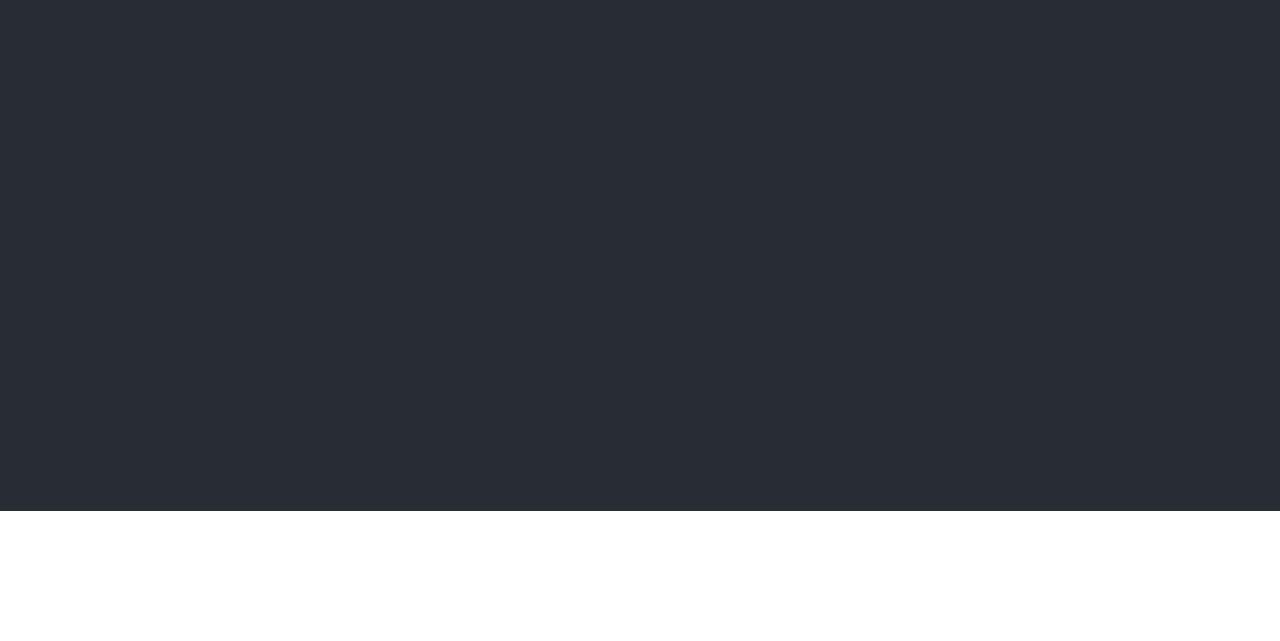
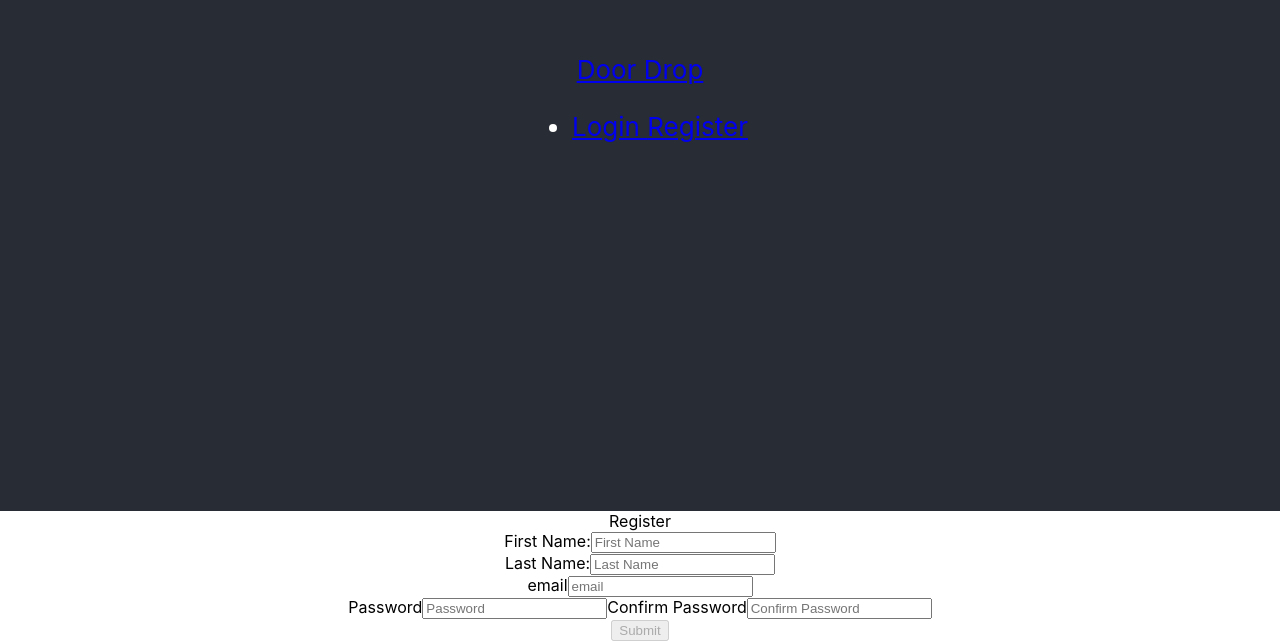
Before and after one commit to greensharpie/Door_Drop_Frontend, a React (Create React App) app: page /register in a window 1280 px wide. Shown: the part 289-930 px from the top of the page. Before the commit the page ends 800 px from the top, so only its background shows below. Built offline with nearby package versions, Linux system fonts and the light colour scheme.

Commit message:
register form create

```diff
--- a/public/index.html
+++ b/public/index.html
@@ -2,42 +2,12 @@
 <html lang="en">
   <head>
     <meta charset="utf-8" />
-    <link rel="icon" href="%PUBLIC_URL%/favicon.ico" />
+    <!-- <link rel="icon" href="%PUBLIC_URL%/favicon.ico" /> -->
     <meta name="viewport" content="width=device-width, initial-scale=1" />
     <meta name="theme-color" content="#000000" />
-    <meta
-      name="description"
-      content="Web site created using create-react-app"
-    />
-    <link rel="apple-touch-icon" href="%PUBLIC_URL%/logo192.png" />
-    <!--
-      manifest.json provides metadata used when your web app is installed on a
-      user's mobile device or desktop. See https://developers.google.com/web/fundamentals/web-app-manifest/
-    -->
-    <link rel="manifest" href="%PUBLIC_URL%/manifest.json" />
-    <!--
-      Notice the use of %PUBLIC_URL% in the tags above.
-      It will be replaced with the URL of the `public` folder during the build.
-      Only files inside the `public` folder can be referenced from the HTML.
-
-      Unlike "/favicon.ico" or "favicon.ico", "%PUBLIC_URL%/favicon.ico" will
-      work correctly both with client-side routing and a non-root public URL.
-      Learn how to configure a non-root public URL by running `npm run build`.
-    -->
     <title>Door Drop</title>
   </head>
   <body>
-    <noscript>You need to enable JavaScript to run this app.</noscript>
     <div id="root"></div>
-    <!--
-      This HTML file is a template.
-      If you open it directly in the browser, you will see an empty page.
-
-      You can add webfonts, meta tags, or analytics to this file.
-      The build step will place the bundled scripts into the <body> tag.
-
-      To begin the development, run `npm start` or `yarn start`.
-      To create a production bundle, use `npm run build` or `yarn build`.
-    -->
   </body>
 </html>
--- a/src/App.js
+++ b/src/App.js
@@ -1,9 +1,55 @@
 import './App.css'
+import { Routes, Route } from 'react-router-dom'
+import { useState, useEffect } from 'react'
+
+import { CheckSession } from './services/Auth'
+
+import NavBar from './components/NavBar'
+import Home from './pages/Home'
+import Register from './pages/Register'
 
 function App() {
+  const [authenticated, toggleAuthenticated] = useState(false)
+  const [customer, setCustomer] = useState(null)
+
+  const handleLogOut = () => {
+    //Reset all auth related state and clear localStorage
+    setCustomer(null)
+    toggleAuthenticated(false)
+    localStorage.clear()
+  }
+
+  const checkToken = async () => {
+    const customer = await CheckSession()
+    setCustomer(customer)
+    toggleAuthenticated(true)
+  }
+
+  useEffect(() => {
+    const token = localStorage.getItem('token')
+    if (token) {
+      checkToken()
+    }
+  }, [])
+
   return (
     <div className="App">
-      <header className="App-header"></header>
+      <header className="App-header">
+        <NavBar
+          authenticated={authenticated}
+          customer={customer}
+          handleLogOut={handleLogOut}
+        />
+      </header>
+      <main>
+        <Routes>
+          <Route path="/register" element={<Register />} />
+          <Route
+            path="/"
+            element={<Home customer={customer} authenticated={authenticated} />}
+          />
+        </Routes>
+      </main>
     </div>
   )
 }
--- /dev/null
+++ b/src/components/NavBar.jsx
@@ -0,0 +1,48 @@
+const NavBar = ({authenticated, customer, handleLogOut}) => {
+
+  let authenticatedOptions
+  if (customer) {
+    authenticatedOptions = (
+      <label className="navbar-default" id='navbar-default'>
+          <input type="checkbox" className='menu_toggle'></input>
+          <ul className='list'>
+              <li>
+              <a href="/" className="Home">Home</a>
+              </li>
+              <li>
+              <a href={`/favorite/${customer.id}`} >Favorites</a>
+              </li>
+              <li>
+              <a href={`/cart/${customer.id}`}>Cart</a>
+              </li>
+              <li>
+              <a onClick={handleLogOut} href="/">Sign Out</a>
+              </li>
+          </ul>
+      </label>
+
+    )
+  }
+  const publicOptions = (
+      <ul className="navbar-nav">
+          <li>
+          <a href='/login'> Login </a>
+          <a href='/register'> Register</a>
+          </li>
+      </ul>
+  )
+
+  return (
+  <nav className="nav-bar">
+      <div className="nav-container">
+          <a href="/">
+              <span>Door Drop</span>
+          </a>
+              {authenticated && customer ? authenticatedOptions : publicOptions}
+      </div>
+  </nav>
+
+)
+}
+
+export default NavBar
--- /dev/null
+++ b/src/pages/Home.jsx
@@ -0,0 +1,9 @@
+import React from 'react'
+
+const Home = () => {
+  return (
+    <div>Home</div>
+  )
+}
+
+export default Home
--- /dev/null
+++ b/src/pages/Register.jsx
@@ -0,0 +1,127 @@
+import React from 'react'
+import axios from 'axios'
+import { useState } from 'react'
+import { useNavigate } from 'react-router-dom'
+import { RegisterCustomer } from '../services/Auth'
+
+
+const Register = () => {
+    const initialState = {
+      firstName: '',
+      lastName: '',
+      email: '',
+      password:'',
+      confirmPassword: ''
+    }
+
+    const [formValues, setFormValues] = useState(initialState)
+
+    let navigate = useNavigate()
+
+    const handleChange = (e) => {
+      setFormValues({...formValues, [e.target.name]: e.target.value})
+    }
+
+    const [customerData, setCustomerData] = useState(null)
+
+    const handleSubmit = async (e) => {
+      e.preventDefault()
+      const res = await RegisterCustomer({
+        firstName: formValues.firstName,
+        lastName: formValues.lastName,
+        email: formValues.email,
+        password: formValues.password
+      })
+      setCustomerData(res.id)
+      console.log('test1', res.id)
+      await axios.post(`http://localhost:3001/api/orders/customer_id/${res.id}`)
+
+      setFormValues(initialState)
+      navigate('/login')
+    }
+  return (
+    <div>Register
+      <form className="Register-form" onSubmit={handleSubmit}>
+        {/* Full name */}
+        <section className="Name">
+            <label className="firstName" htmlFor='firstName'>First Name:</label>
+
+            <input
+                onChange={handleChange}
+                name="firstName"
+                type="text"
+                placeholder="First Name"
+                value={formValues.firstName}
+                required
+            />
+        </section>
+
+        <section className="Name">
+            <label className="lastName" htmlFor='lastName'>Last Name:</label>
+
+            <input
+                onChange={handleChange}
+                name="lastName"
+                type="text"
+                placeholder="Last Name"
+                value={formValues.lastName}
+                required
+            />
+        </section>
+
+        {/* Email */}
+        <section className="email">
+            <label className="email" htmlFor='email'>email</label>
+            <input
+                onChange={handleChange}
+                name="email"
+                type="text"
+                placeholder="email"
+                value={formValues.email}
+                required
+            />
+        </section>
+
+        {/* password inputs */}
+        <section className="password">
+            <label className="password" htmlFor='password'>Password</label>
+            <input
+                onChange={handleChange}
+                name="password"
+                type="password"
+                placeholder="Password"
+                value={formValues.password}
+                required
+            />
+            {/* confirm password */}
+            <label className="confirmPassword" htmlFor='confirmPassword'>Confirm Password</label>
+            <input
+                onChange={handleChange}
+                type="password"
+                name="confirmPassword"
+                placeholder="Confirm Password"
+                value={formValues.confirmPassword}
+                required
+            />
+        </section>
+
+        <div className="submit-button-container">
+            <button
+            type="submit"
+            className="submit-btn"
+            disabled={
+                !formValues.email ||
+                (!formValues.password &&
+                formValues.confirmPassword === formValues.password)
+            }
+            >
+            Submit
+            </button>
+        </div>
+        </form>
+    </div>
+
+  )
+}
+
+export default Register
```
Also changed, not shown: package.json (+1 -14 lines), src/pages/Favorite.jsx (added), src/pages/Order.jsx (added), src/pages/Restaurant.jsx (added).
